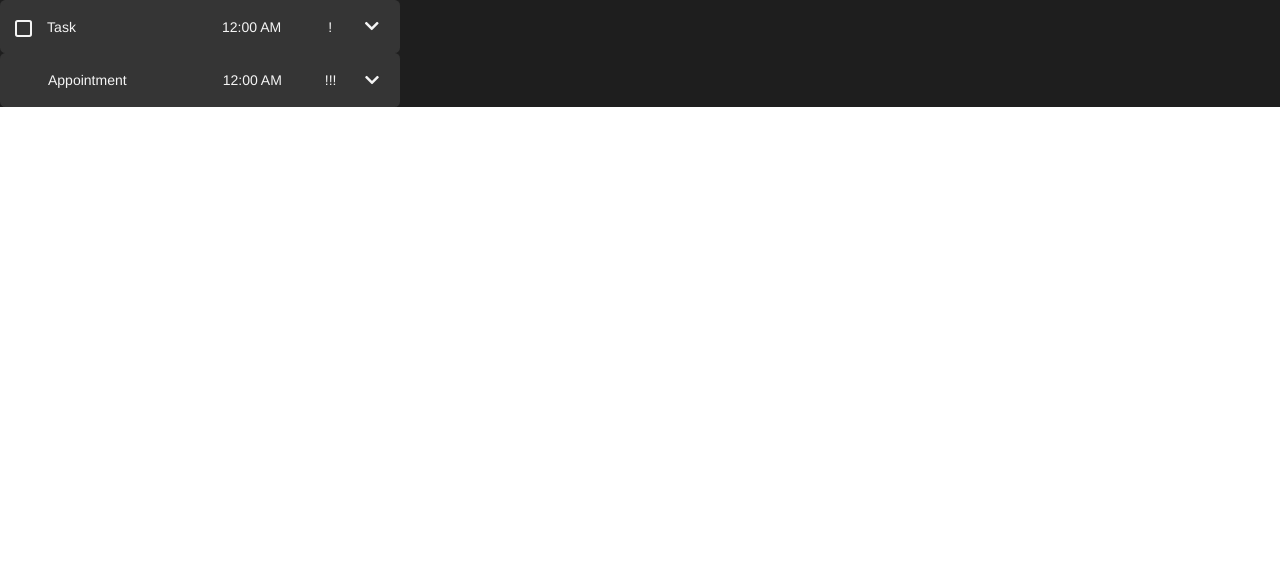
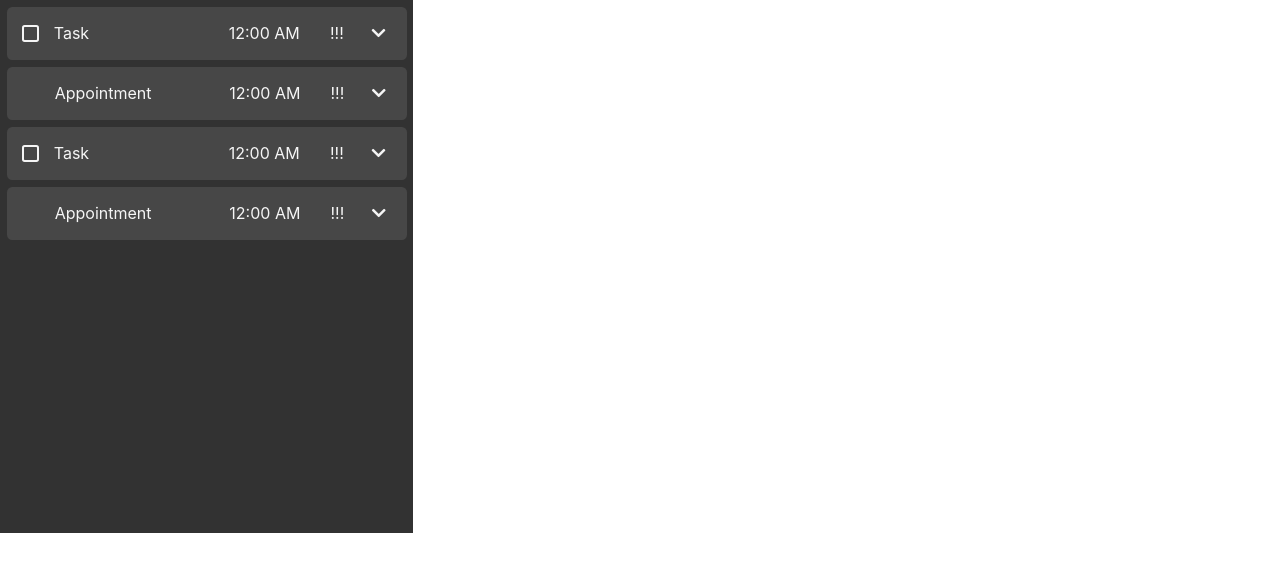
Before and after one commit to cainspencerm/TaskListAngular, an Angular app: page / in a window 1280 px wide. Shown: the top 572 px of the page. Built offline with nearby package versions, Linux system fonts and the light colour scheme.

Commit message:
Created item list container and refactored accordion functionality to parent class.

```diff
--- a/src/app/app.component.html
+++ b/src/app/app.component.html
@@ -1 +1 @@
-<app-item></app-item>
+<app-item-list></app-item-list>
--- a/src/app/app.module.ts
+++ b/src/app/app.module.ts
@@ -6,12 +6,14 @@ import { AppComponent } from './app.component';
 import { ItemComponent } from './item/item.component';
 import { NgbModule } from '@ng-bootstrap/ng-bootstrap';
 import { PriorityPipe } from './item/priority.pipe';
+import { ItemListComponent } from './item-list/item-list.component';
 
 @NgModule({
   declarations: [
     AppComponent,
     ItemComponent,
-    PriorityPipe
+    PriorityPipe,
+    ItemListComponent
   ],
   imports: [
     BrowserModule,
--- /dev/null
+++ b/src/app/item-list/item-list.component.css
@@ -0,0 +1,7 @@
+
+.itemlist {
+    padding: 5pt;
+    width: fit-content;
+    height: 400pt;
+    background-color: rgb(50, 50, 50);
+}
--- /dev/null
+++ b/src/app/item-list/item-list.component.html
@@ -0,0 +1,6 @@
+<div class="itemlist">
+    <div id="itemlist" *ngFor="let item of items; let last = last" style="justify-content: space-between">
+        <app-item (accordionEvent)="toggleExpand(item.id)" [item]="item"></app-item>
+        <div *ngIf="!last" style="height: 5pt;"></div>
+    </div>
+</div>
--- /dev/null
+++ b/src/app/item-list/item-list.component.ts
@@ -0,0 +1,94 @@
+import { Component, OnInit } from '@angular/core';
+import { Item, Task, Appointment } from '../item';
+import { ItemComponent } from '../item/item.component';
+
+@Component({
+  selector: 'app-item-list',
+  templateUrl: './item-list.component.html',
+  styleUrls: ['./item-list.component.css']
+})
+export class ItemListComponent implements OnInit {
+  public items: Item[] = [
+    {
+      id: 1,
+      name: 'Task',
+      description: 'Description',
+      priority: 3,
+      date: new Date('1970-01-01'),
+      isAppointment: false,
+      isTask: true,
+      deadline: new Date('1970-01-01'),
+      isComplete: false
+    } as Task,
+    {
+      id: 2,
+      name: 'Appointment',
+      description: 'Description',
+      priority: 3,
+      date: new Date('1970-01-01'),
+      isAppointment: true,
+      isTask: false,
+      start: new Date('1970-01-01'),
+      stop: new Date('1970-01-01'),
+      attendees: ['Spencer, Preston']
+    } as Appointment,
+    {
+      id: 3,
+      name: 'Task',
+      description: 'Description',
+      priority: 3,
+      date: new Date('1970-01-01'),
+      isAppointment: false,
+      isTask: true,
+      deadline: new Date('1970-01-01'),
+      isComplete: false
+    } as Task,
+    {
+      id: 4,
+      name: 'Appointment',
+      description: 'Description',
+      priority: 3,
+      date: new Date('1970-01-01'),
+      isAppointment: true,
+      isTask: false,
+      start: new Date('1970-01-01'),
+      stop: new Date('1970-01-01'),
+      attendees: ['Spencer, Preston']
+    } as Appointment
+  ];
+
+  constructor() { }
+
+  ngOnInit(): void {
+  }
+
+  // TODO: Move to higher container.
+  toggleExpand(itemId: number) {
+    var tile = document.getElementById(itemId + '_tile-header');
+    var button = document.getElementById(itemId + '_button');
+    var content = document.getElementById(itemId + '_content');
+    if (tile == null || button == null || content == null) return;
+
+    if (button.classList.contains('drop--active')) {
+      content.style.maxHeight = '0';
+    } else {
+      // Deactivate any active buttons and content.
+      document.querySelectorAll('.drop--active').forEach(element => {
+        var id = element.id.split('_')[0];
+        var element_content = document.getElementById(id + '_content');
+        var element_tile = document.getElementById(id + '_tile-header')
+
+        if (element_content == null || element_tile == null) return;
+
+        element_content.style.maxHeight = '0';
+        element.classList.toggle('drop--active');
+        element_tile?.classList.toggle('tile-header--active');
+      });
+
+      content.style.maxHeight = content.scrollHeight + 'px';
+    }
+
+    button.classList.toggle('drop--active');
+    tile.classList.toggle('tile-header--active');
+  }
+}
--- a/src/app/item.ts
+++ b/src/app/item.ts
@@ -24,6 +24,7 @@ export class Task extends Item {
 
     constructor() {
         super();
+        this.name = 'Task';
         this.deadline = new Date();
         this.date = this.deadline;
         this.isComplete = false;
@@ -38,6 +39,7 @@ export class Appointment extends Item {
 
     constructor() {
         super();
+        this.name = 'Appointment';
         this.start = new Date();
         this.date = this.start;
         this.stop = new Date();
--- a/src/app/item/item.component.css
+++ b/src/app/item/item.component.css
@@ -1,9 +1,4 @@
-* {
-    background-color: rgb(30, 30, 30);
-}
-
 .tile {
-    border-radius: 4pt;
     width: 300pt;
     height: auto;
 }
@@ -63,14 +58,11 @@
     font-weight: 600;
     font-size: 8pt;
     display: none;
+    color: whitesmoke;
 }
 
 .complete:hover {
     background-color: rgba(255, 255, 255, 15%);
-}
-
-.complete:checked {
-    background-color: royalblue;
 }
 
 .complete:checked:after {
@@ -127,18 +119,13 @@
     font-family: 'Font Awesome 5 Free';
     font-weight: 600;
     font-size: 12pt;
-    transition: -webkit-transform .4s;
+    transition: transform .4s;
 }
 
 .drop:hover {
     background-color: rgba(255, 255, 255, 15%);
 }
 
-.drop--active {
-    background: #555555;
-}
-
 .drop--active::after {
-    transition: -webkit-transform .4s;
     transform: rotate(180deg);
 }
--- a/src/app/item/item.component.html
+++ b/src/app/item/item.component.html
@@ -1,16 +1,3 @@
-<!DOCTYPE html>
-
-<head>
-    <link rel="stylesheet" href="item.component.css">
-    <link rel="stylesheet" href="https://cdnjs.cloudflare.com/ajax/libs/font-awesome/5.15.3/css/all.min.css">
-    <meta name="viewport" content="width=device-width, initial-scale=1">
-    <link rel="stylesheet" href="https://maxcdn.bootstrapcdn.com/bootstrap/3.4.1/css/bootstrap.min.css">
-    <script src="https://ajax.googleapis.com/ajax/libs/jquery/3.5.1/jquery.min.js"></script>
-    <script src="https://maxcdn.bootstrapcdn.com/bootstrap/3.4.1/js/bootstrap.min.js"></script>
-</head>
-
-<body>
-    <div *ngFor="let item of items">
 <div class="tile">
     <div id="{{item.id}}_tile-header" class="tile-header">
         <input class="complete" *ngIf="item.isTask" type="checkbox">
@@ -24,5 +11,3 @@
         HELLO!
     </div>
 </div>
-    </div>
-</body>
--- a/src/app/item/item.component.ts
+++ b/src/app/item/item.component.ts
@@ -1,4 +1,4 @@
-import { Component, OnInit } from '@angular/core';
+import { Component, Input, OnInit, Output, EventEmitter } from '@angular/core';
 import { Item, Task, Appointment } from '../item';
 
 @Component({
@@ -7,30 +7,8 @@ import { Item, Task, Appointment } from '../item';
   styleUrls: ['./item.component.css']
 })
 export class ItemComponent implements OnInit {
-  items: Item[] = [{
-    id: 1,
-    name: 'Task',
-    description: 'Description of task.',
-    priority: 1,
-    deadline: new Date('1970-01-01'),
-    date: new Date('1970-01-01'),
-    isComplete: false,
-    isAppointment: false,
-    isTask: true
-  } as Task,
-  {
-    id: 2,
-    name: 'Appointment',
-    description: 'Description of appointment.',
-    priority: 3,
-    start: new Date('1970-01-01'),
-    date: new Date('1970-01-01'),
-    stop: new Date('1970-01-01'),
-    attendees: [],
-    isAppointment: true,
-    isTask: false
-  } as Appointment
-  ]
+  @Input() item: Item = new Task();
+  @Output() accordionEvent = new EventEmitter<number>();
 
   constructor() { }
 
@@ -38,41 +16,40 @@ export class ItemComponent implements OnInit {
   }
 
   onPriorityClick(id: number) {
-    this.items.forEach(element => {
-      if (element.id == id) {
-        element.priority += 1;
-
-        if (element.priority > 3) {
-          element.priority = 0;
-        }
-      }
-    });
+    this.item.priority += 1;
+    if (this.item.priority > 3) {
+      this.item.priority = 0;
+    }
   }
 
   toggleExpand(itemId: number) {
-    var tile = document.getElementById(itemId + '_tile-header');
-    var button = document.getElementById(itemId + '_button');
-    var content = document.getElementById(itemId + '_content');
-    if (tile == null || button == null || content == null) return;
+    this.accordionEvent.emit(itemId);
+  }
+  // // TODO: Move to higher container.
+  // toggleExpand(itemId: number) {
+  //   var tile = document.getElementById(itemId + '_tile-header');
+  //   var button = document.getElementById(itemId + '_button');
+  //   var content = document.getElementById(itemId + '_content');
+  //   if (tile == null || button == null || content == null) return;
 
-    if (button.classList.contains('drop--active')) {
-      content.style.maxHeight = '0';
-    } else {
-      // Deactivate any active buttons and content.
-      document.querySelectorAll('.drop--active').forEach(element => {
-        var id = element.id.split('_')[0] + '_content';
-        var element_content = document.getElementById(id);
+  //   if (button.classList.contains('drop--active')) {
+  //     content.style.maxHeight = '0';
+  //   } else {
+  //     // Deactivate any active buttons and content.
+  //     document.querySelectorAll('.drop--active').forEach(element => {
+  //       var id = element.id.split('_')[0] + '_content';
+  //       var element_content = document.getElementById(id);
 
-        if (element_content == null) return;
+  //       if (element_content == null) return;
 
-        element_content.style.maxHeight = '0';
-        element.classList.toggle('drop--active');
-      });
+  //       element_content.style.maxHeight = '0';
+  //       element.classList.toggle('drop--active');
+  //     });
 
-      content.style.maxHeight = content.scrollHeight + 'px';
-    }
+  //     content.style.maxHeight = content.scrollHeight + 'px';
+  //   }
 
-    button.classList.toggle('drop--active');
-    tile.classList.toggle('tile-header--active');
-  }
+  //   button.classList.toggle('drop--active');
+  //   tile.classList.toggle('tile-header--active');
+  // }
 }
--- a/src/index.html
+++ b/src/index.html
@@ -9,6 +9,9 @@
   <link rel="icon" type="image/x-icon" href="favicon.ico">
   <link href="https://cdn.jsdelivr.net/npm/bootstrap@5.1.0/dist/css/bootstrap.min.css" rel="stylesheet"
     integrity="sha384-KyZXEAg3QhqLMpG8r+8fhAXLRk2vvoC2f3B09zVXn8CA5QIVfZOJ3BCsw2P0p/We" crossorigin="anonymous">
+  <link rel="stylesheet" href="https://cdnjs.cloudflare.com/ajax/libs/font-awesome/5.15.3/css/all.min.css"
+    integrity="sha512-iBBXm8fW90+nuLcSKlbmrPcLa0OT92xO1BIsZ+ywDWZCvqsWgccV3gFoRBv0z+8dLJgyAHIhR35VZc2oM/gI1w=="
+    crossorigin="anonymous" referrerpolicy="no-referrer" />
 </head>
 
 <body>
```
Also changed, not shown: 1 other file (tests, documents, lock files or other folders). Lines whose indentation alone changed are shown as unchanged.
